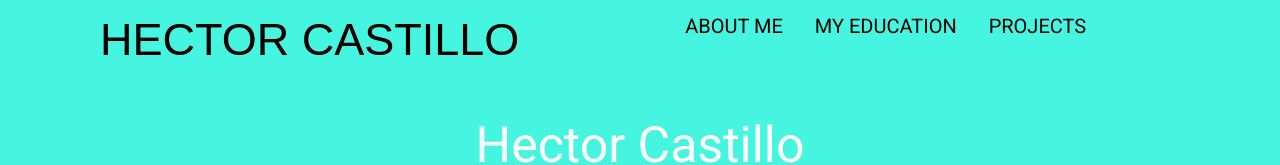
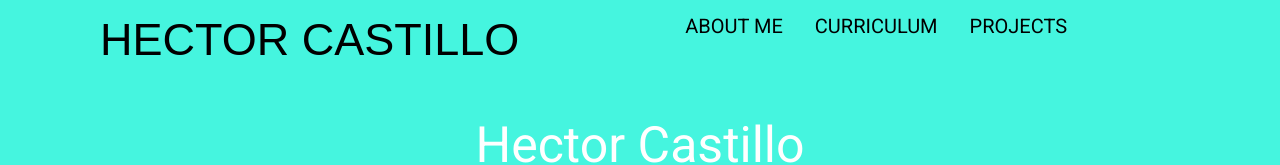
Before and after one commit to Hectcast25/portfoliohectorcastillo.github.io, a plain HTML site: page index.html in a window 1280 px wide. Shown: the top 165 px of the page. Drawn offline with nearby package versions, Linux system fonts and the light colour scheme; a web font is replaced by a local one.

Commit message:
Update index.html

```diff
--- a/index.html
+++ b/index.html
@@ -18,8 +18,8 @@
             <div class="topnav" id="myTopnav">
                 <a href="index.html" class="active animate__heartBeat" id="logoname">HECTOR CASTILLO</a>
                 <a href="aboutme.html" id="contact">ABOUT ME</a>
-                <!--<a href="hectorcastillo2023.pdf" download="HectorCastillo">CURRICULUM</a>-->
-                <a href="myeducation.html" id="education">MY EDUCATION</a>
+                <a href="hectorcastillo2023.pdf" download="HectorCastillo">CURRICULUM</a>
+               <!-- <a href="myeducation.html" id="education">MY EDUCATION</a> -->
                 <a onClick="IrA('#proyecto')">PROJECTS</a>
                 <a href="javascript:void(0);" class="icon" onClick="myFunction()">
                     <i class="fa fa-bars"></i>
```
